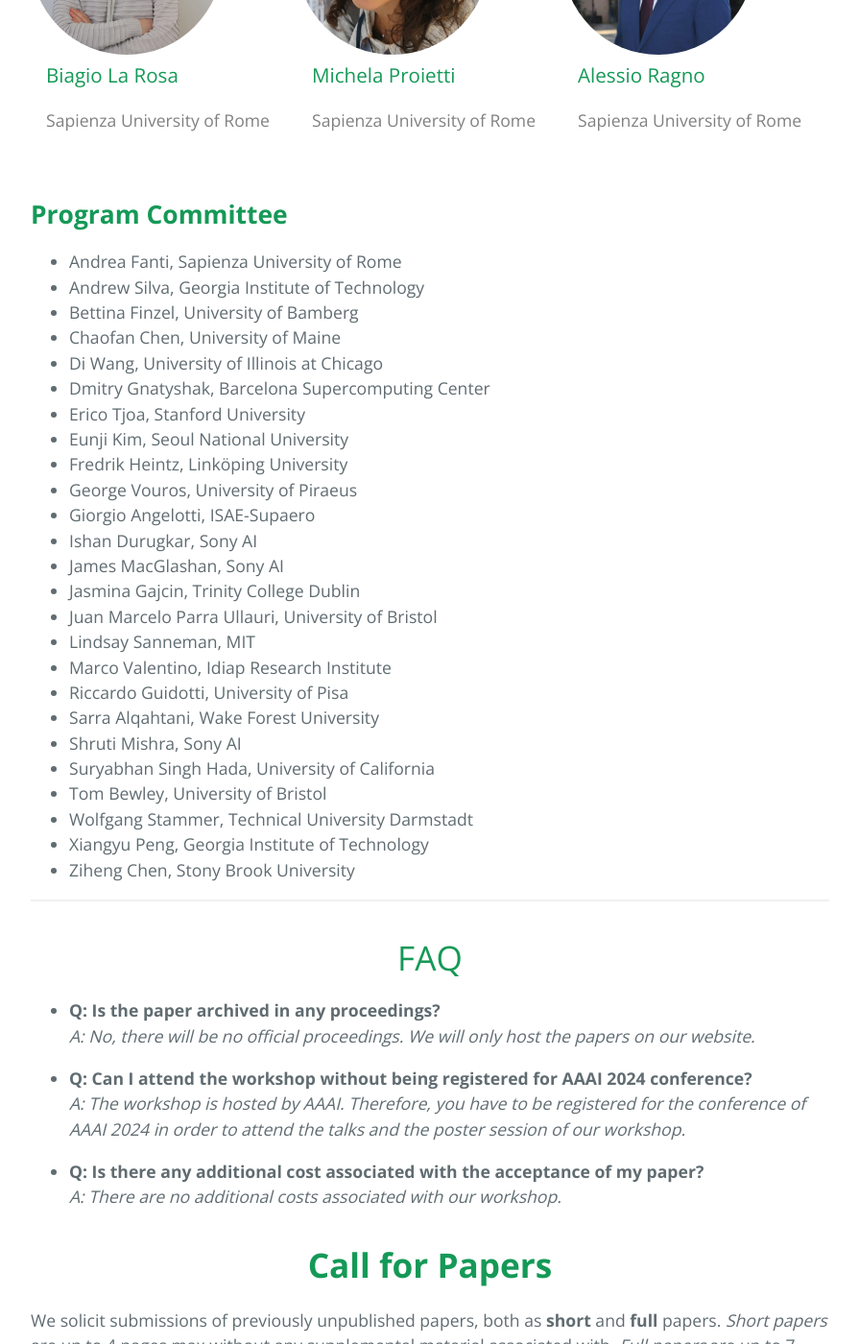
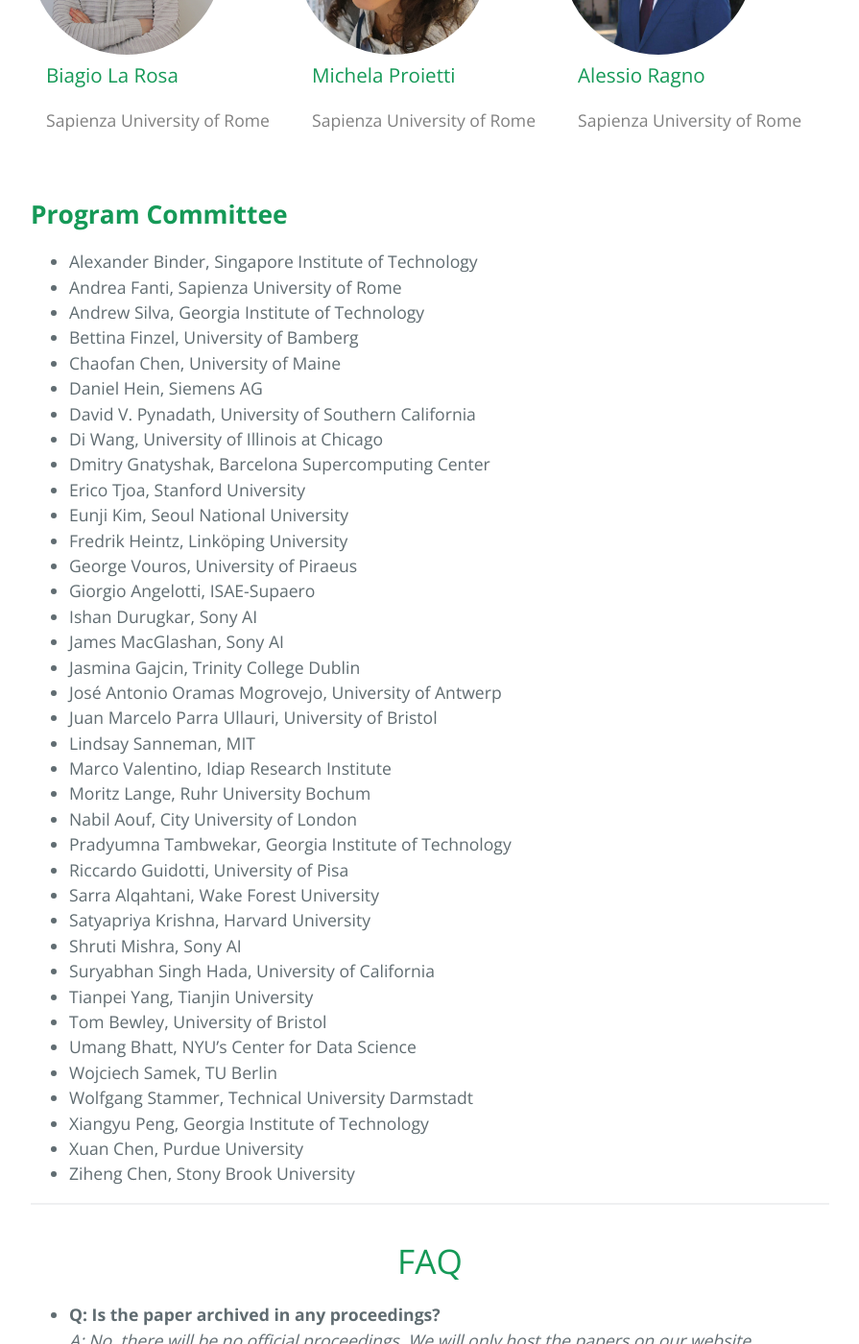
Before and after one commit to XAI4DRL/XAI4DRL.github.io, a Jekyll site: the page built from index.md, in a window 1280 px wide and 1400 px high, scrolled down 2847 px. Shown: the whole window at 96% size, without its empty margins (192-1087 px from the left). Built offline with Jekyll 4.4.1, drawn with Linux system fonts in a browser that asks for light colours.

Commit message:
updated program committee list

```diff
--- a/index.md
+++ b/index.md
@@ -193,10 +193,13 @@ Note: XAI methods applied to deep reinforcement learning models will be prefered
 
 
 ## **Program Committee**
+- Alexander Binder, Singapore Institute of Technology
 - Andrea Fanti, Sapienza University of Rome
 - Andrew Silva, Georgia Institute of Technology
 - Bettina Finzel, University of Bamberg
 - Chaofan Chen, University of Maine
+- Daniel Hein, Siemens AG
+- David V. Pynadath, University of Southern California
 - Di Wang, University of Illinois at Chicago
 - Dmitry Gnatyshak, Barcelona Supercomputing Center
 - Erico Tjoa, Stanford University
@@ -207,16 +210,25 @@ Note: XAI methods applied to deep reinforcement learning models will be prefered
 - Ishan Durugkar, Sony AI
 - James MacGlashan, Sony AI
 - Jasmina Gajcin, Trinity College Dublin
+- José Antonio Oramas Mogrovejo, University of Antwerp
 - Juan Marcelo Parra Ullauri,  University of Bristol
 - Lindsay Sanneman, MIT
 - Marco Valentino, Idiap Research Institute
+- Moritz Lange, Ruhr University Bochum
+- Nabil Aouf, City University of London
+- Pradyumna Tambwekar, Georgia Institute of Technology
 - Riccardo Guidotti, University of Pisa
 - Sarra Alqahtani, Wake Forest University
+- Satyapriya Krishna, Harvard University
 - Shruti Mishra, Sony AI
 - Suryabhan Singh Hada, University of California
+- Tianpei Yang, Tianjin University
 - Tom Bewley, University of Bristol
+- Umang Bhatt, NYU’s Center for Data Science
+- Wojciech Samek, TU Berlin
 - Wolfgang Stammer, Technical University Darmstadt
 - Xiangyu Peng, Georgia Institute of Technology
+- Xuan Chen, Purdue University
 - Ziheng Chen, Stony Brook University
 
 <hr>
```
